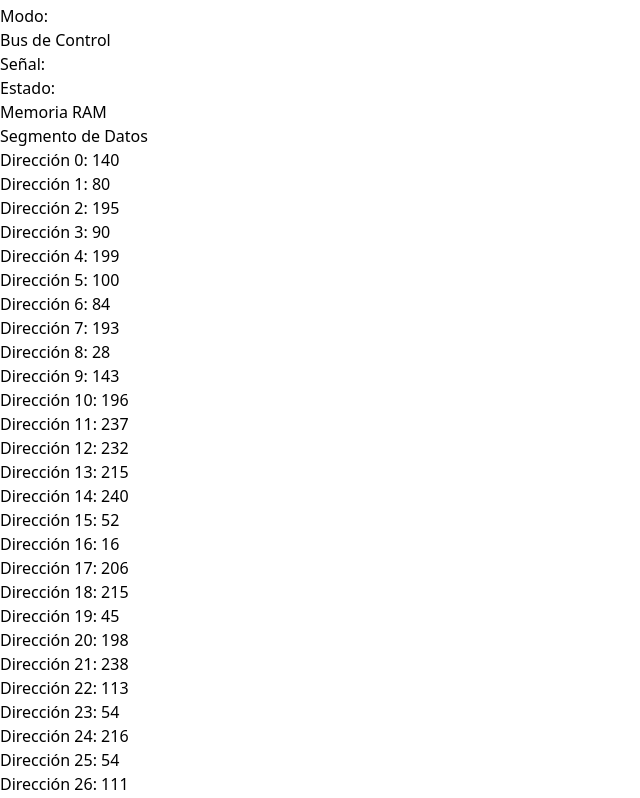
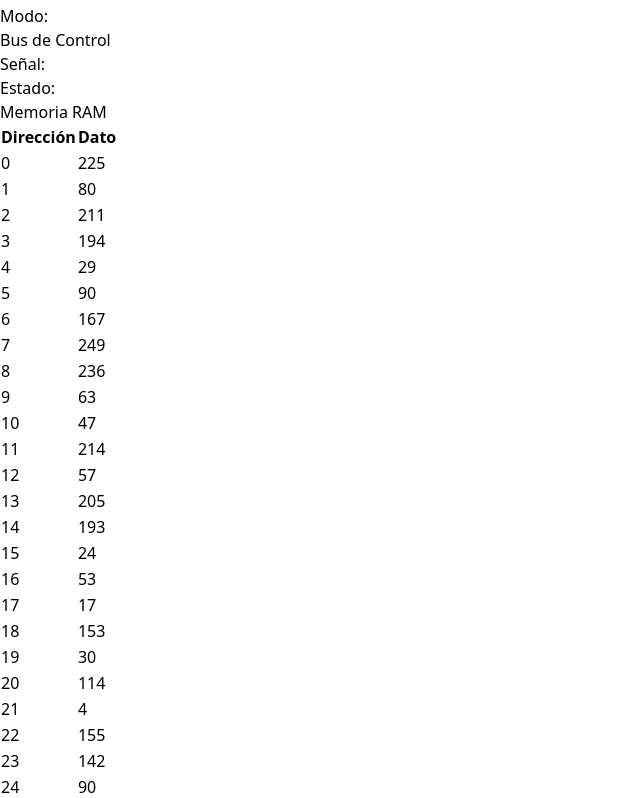
Before and after one commit to Sebastian906/Arquitectura-Frontend, a React (Vite) app: page / in a window 1280 px wide. Shown: the part 7362-8160 px from the top of the page, without its empty margins (0-640 px from the left). Built offline with nearby package versions, Linux system fonts and the light colour scheme.

Commit message:
Configuraciones en interfaz y funciones para la memoria RAM

```diff
--- a/src/components/MemoriaRAM.jsx
+++ b/src/components/MemoriaRAM.jsx
@@ -3,38 +3,42 @@ import { useCallback } from 'react';
 
 const MemoriaRAM = () => {
     const [memoria, setMemoria] = useState({
-        datos: new Array(256).fill(null).map(() => ({
+        datos: Array.from({ length: 256 }, (_, index) => ({
             valor: Math.floor(Math.random() * 256),
-            direccion: null
+            direccion: index
         })),
         programa: []
     });
 
     const escribirDato = useCallback((direccion, valor) => {
         if (direccion < 0 || direccion > 255) {
-            console.error('Dirección fuera de rango');
+            console.error('Dirección fuera de rango:', direccion);
             return;
         }
-
+        console.log(`Escribiendo en dirección ${direccion} el valor ${valor}`);
         setMemoria(prev => {
             const nuevosDatos = [...prev.datos];
-            nuevosDatos[direccion] = {
-                valor,
-                direccion
-            };
+            nuevosDatos[direccion] = { valor, direccion };
             return { ...prev, datos: nuevosDatos };
         });
     }, []);
 
     const leerDato = useCallback((direccion) => {
         if (direccion < 0 || direccion > 255) {
-            console.error('Dirección fuera de rango');
+            console.error('Dirección fuera de rango:', direccion);
             return null;
         }
-        return memoria.datos[direccion];
+        const dato = memoria.datos[direccion];
+        console.log(`Leyendo dato en dirección ${direccion}:`, dato);
+        return dato;
     }, [memoria]);
 
     const agregarInstruccionPrograma = useCallback((instruccion) => {
+        if (!instruccion) {
+            console.error('Instrucción inválida:', instruccion);
+            return;
+        }
+        console.log('Agregando instrucción:', instruccion);
         setMemoria(prev => ({
             ...prev,
             programa: [...prev.programa, instruccion]
@@ -44,19 +48,56 @@ const MemoriaRAM = () => {
     return (
         <div className="p-4 shadow-md rounded-lg">
             <h2 className="text-lg font-bold mb-4 text-slate-800">Memoria RAM</h2>
-            <div className="grid grid-cols-1 md:grid-cols-2 gap-4">
-                <h3 className="text-md font-semibold text-gray-700 mb-2">Segmento de Datos</h3>
-                {memoria.datos.filter(dato => dato.valor !== null).map((dato, index) => (
-                    <div key={index}>
-                        Dirección {index}: {dato.valor}
-                    </div>
-                ))}
+            <div className="overflow-y-auto max-h-64 w-full">
+                <table className="table-auto border-collapse border border-gray-400 w-full">
+                    <thead>
+                        <tr>
+                            <th className="border border-gray-400 p-2">Dirección</th>
+                            <th className="border border-gray-400 p-2">Dato</th>
+                        </tr>
+                    </thead>
+                    <tbody>
+                        {memoria.datos.map((dato, index) => (
+                            <tr key={index} className="hover:bg-gray-100">
+                                <td className="border border-gray-400 p-2">{dato.direccion}</td>
+                                <td className="border border-gray-400 p-2">{dato.valor}</td>
+                            </tr>
+                        ))}
+                    </tbody>
+                </table>
             </div>
-            <div className="grid grid-cols-1 md:grid-cols-2 gap-4">
+
+            {/* Botones de prueba */}
+            <div className="mt-4 space-y-2">
+                <button
+                    onClick={() => escribirDato(10, 42)} // Cambiar dirección y valor para probar
+                    className="bg-blue-500 hover:bg-blue-700 text-white font-bold py-2 px-4 rounded"
+                >
+                    Escribir en Dirección 10
+                </button>
+                <button
+                    onClick={() => console.log(leerDato(10))} // Cambiar dirección para probar
+                    className="bg-green-500 hover:bg-green-700 text-white font-bold py-2 px-4 rounded"
+                >
+                    Leer de Dirección 10
+                </button>
+                <button
+                    onClick={() => agregarInstruccionPrograma('LOAD 10')} // Cambiar instrucción para probar
+                    className="bg-yellow-500 hover:bg-yellow-700 text-white font-bold py-2 px-4 rounded"
+                >
+                    Agregar Instrucción: LOAD 10
+                </button>
+            </div>
+
+            <div className="mt-4">
                 <h3 className="text-md font-semibold text-gray-700 mb-2">Segmento de Programa</h3>
-                {memoria.programa.map((instruccion, index) => (
-                    <div key={index}>{instruccion}</div>
-                ))}
+                <ul>
+                    {memoria.programa.map((instruccion, index) => (
+                        <li key={index} className="text-gray-800">
+                            {instruccion}
+                        </li>
+                    ))}
+                </ul>
             </div>
         </div>
     );
```
